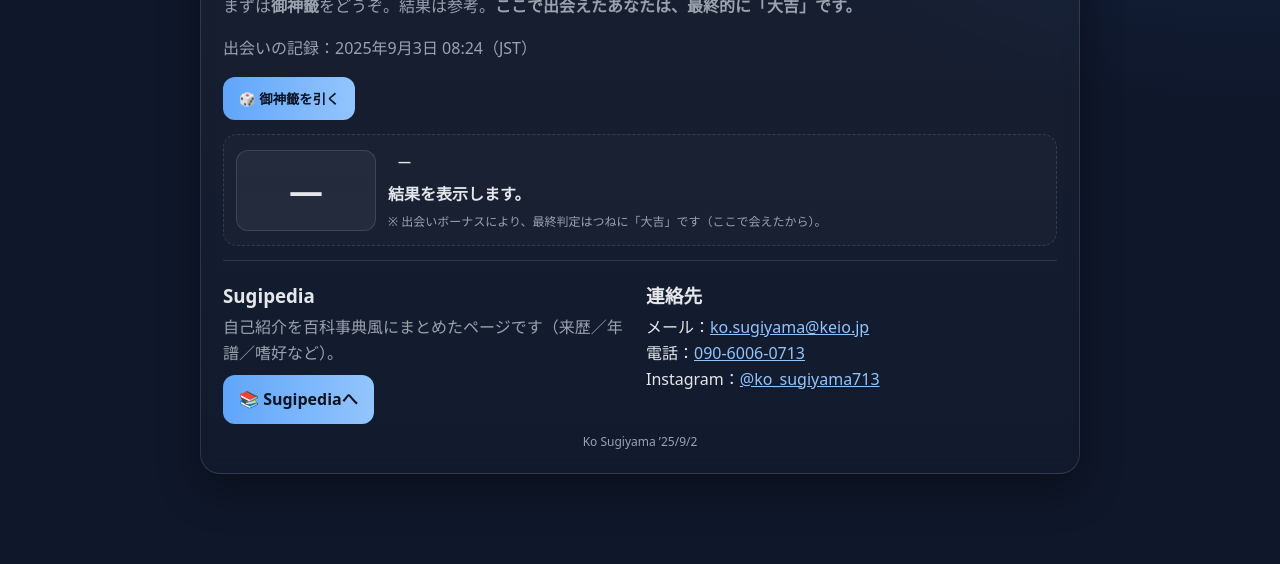
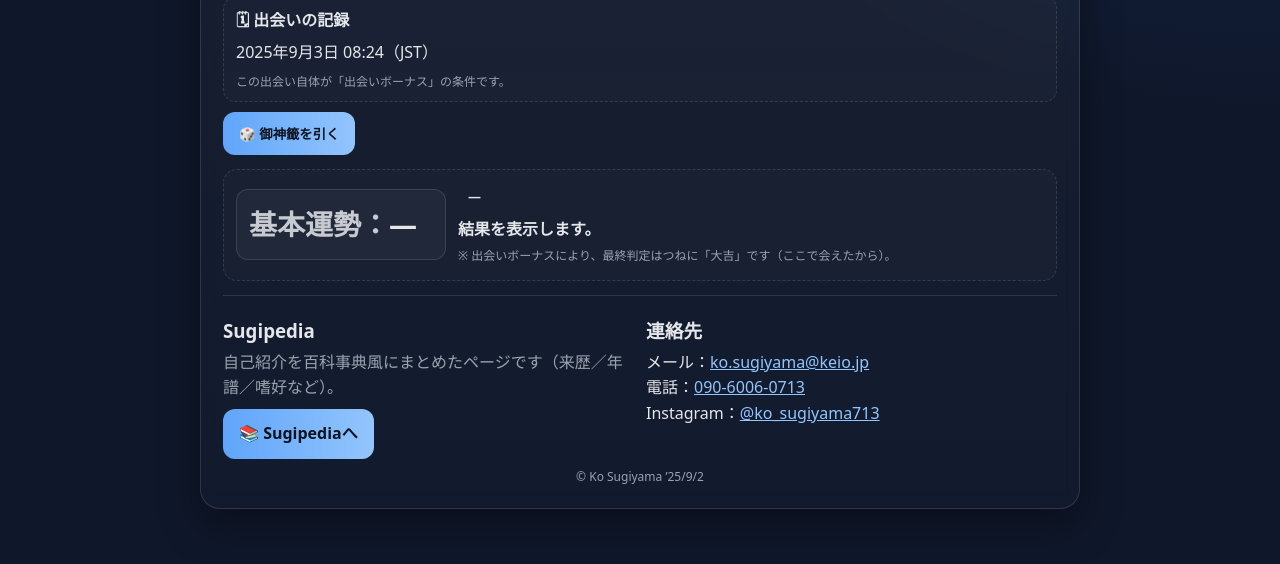
Before and after one commit to kosugiyama/-, a plain HTML site: page business card.html in a window 1280 px wide. Shown: the part 236-800 px from the top of the page. Drawn offline with Linux system fonts and the light colour scheme.

Commit message:
Update business card.html

```diff
--- a/business card.html
+++ b/business card.html
@@ -35,13 +35,23 @@
     }
     h1{margin:0 0 6px; font-size:clamp(20px,3.6vw,30px)}
     p.lead{margin:0 0 12px; color:var(--muted)}
+    /* 出会いの記録カード */
+    .meet{
+      display:grid; gap:6px;
+      grid-template-columns: 1fr;
+      border:1px dashed var(--border); border-radius:12px; padding:10px 12px;
+      background:rgba(255,255,255,.02); margin:10px 0 8px;
+    }
+    .meet-title{font-weight:800}
+    .meet-note{color:var(--muted); font-size:12px}
     .result{
-      display:grid; gap:12px; grid-template-columns: 140px 1fr; align-items:center; margin:14px 0 6px;
+      display:grid; gap:12px; grid-template-columns:minmax(210px,auto) 1fr; align-items:center; margin:14px 0 6px;
       padding:12px; border:1px dashed var(--border); border-radius:14px; background:rgba(255,255,255,.02);
     }
     .omk{
-      font-size:34px; font-weight:900; text-align:center; padding:12px 10px; border-radius:12px;
-      border:1px solid var(--border); background:rgba(255,255,255,.05)
+      padding:12px 12px; border-radius:12px; border:1px solid var(--border);
+      font-size:28px; font-weight:900; white-space:nowrap; /* ← 改行させない */
+      background:rgba(255,255,255,.04);
     }
     .tag {display:inline-block; padding:4px 10px; border-radius:999px; font-weight:700; font-size:13px}
     .good{ background:linear-gradient(90deg,var(--good),#86efac); color:#062314; border:none }
@@ -63,6 +73,10 @@
     .confetti{position:fixed;top:-16px;left:0;width:100%;pointer-events:none}
     .confetti i{position:absolute;top:-10px;font-style:normal;animation:fall 1500ms linear forwards}
     @keyframes fall{to{transform:translateY(110vh) rotate(540deg);opacity:.8}}
+    @media (max-width:420px){
+      .result{grid-template-columns:1fr}
+      .omk{font-size:26px}
+    }
   </style>
 </head>
 <body>
@@ -74,17 +88,21 @@
 
     <section class="card" id="panel" role="region" aria-labelledby="title">
       <h1 id="title">杉山広の名刺を読み取っていただき、ありがとうございます。</h1>
-      <p class="lead">まずは<strong>御神籤</strong>をどうぞ。結果は参考。<strong>ここで出会えたあなたは、最終的に「大吉」です。</strong></p>
+      <p class="lead">まずは<strong>御神籤</strong>をどうぞ。結果は参考。</p>
 
-      <p class="muted" id="meet">出会いの記録：—</p>
+      <!-- 出会いの記録（項目カード） -->
+      <div class="meet">
+        <div class="meet-title">🗓 出会いの記録</div>
+        <div class="meet-time" id="meet">—</div>
+        <div class="meet-note">この出会い自体が「出会いボーナス」の条件です。</div>
+      </div>
 
       <div class="row">
         <button id="draw" class="btn primary" aria-label="御神籤を引く">🎲 御神籤を引く</button>
-        <!-- 上部の Sugipedia ボタンは削除 -->
       </div>
 
       <div class="result" id="result" hidden>
-        <div class="omk" id="base">—</div>
+        <div class="omk"><span style="opacity:.85">基本運勢：</span><span id="base">—</span></div>
         <div>
           <div><span class="tag" id="bonusTag">—</span></div>
           <div id="msg" style="margin-top:6px;font-weight:700">結果を表示します。</div>
@@ -111,7 +129,7 @@
         </div>
       </div>
 
-      <footer>Ko Sugiyama ’25/9/2</footer>
+      <footer>© Ko Sugiyama ’25/9/2</footer>
     </section>
   </main>
 
@@ -121,7 +139,7 @@
     // 出会い時刻（ページ表示時）をJSTで記録
     const openAt = new Date(new Date().toLocaleString('en-US', { timeZone: 'Asia/Tokyo' }));
     document.getElementById('meet').textContent =
-      '出会いの記録：' + new Intl.DateTimeFormat('ja-JP', {
+      new Intl.DateTimeFormat('ja-JP', {
         timeZone:'Asia/Tokyo', year:'numeric', month:'long', day:'numeric',
         hour:'2-digit', minute:'2-digit'
       }).format(openAt) + '（JST）';
@@ -161,7 +179,7 @@
     document.getElementById('draw').addEventListener('click', ()=>{
       const base = drawWeighted();
       document.getElementById('result').hidden = false;
-      document.getElementById('base').textContent = '基本運勢：' + base.name;
+      document.getElementById('base').textContent = base.name; // ← 改行させない配置
       const tag = document.getElementById('bonusTag');
       tag.textContent = '最終判定：大吉（ここで出会えたボーナス）';
       tag.className = 'tag good';
```
